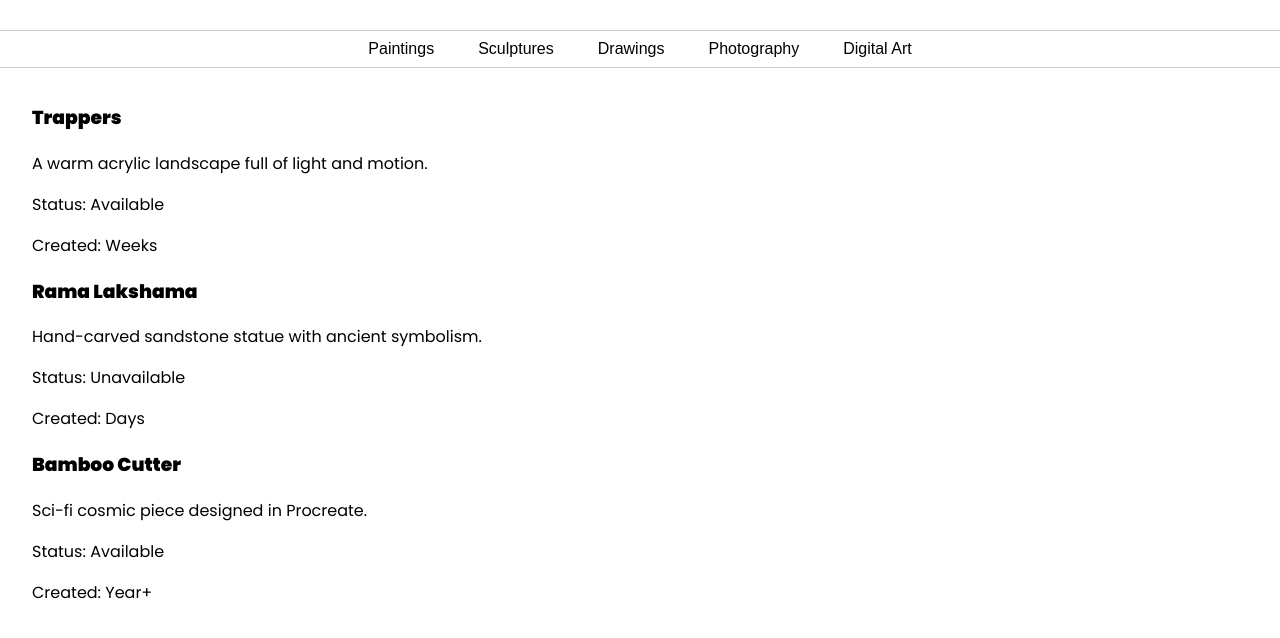
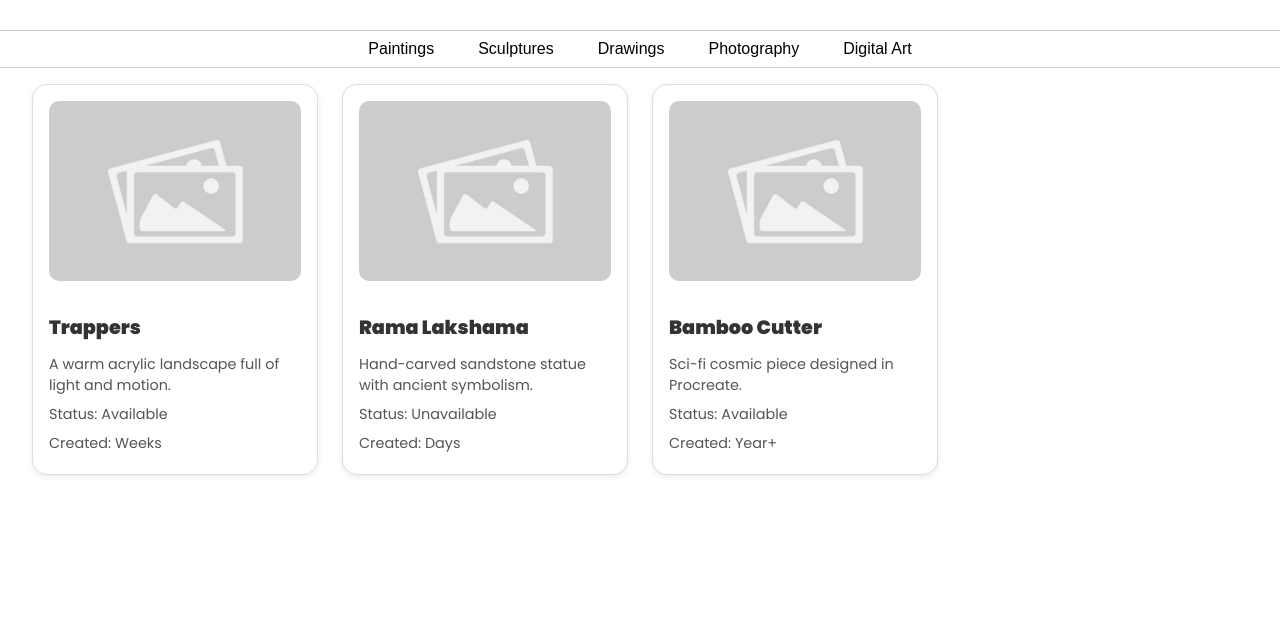
Before and after one commit to tsukki8/GHH25, a website built with Vite: page uva-swap-project/searchPage.html in a window 1280 px wide. Shown: the part 86-724 px from the top of the page. Built offline with nearby package versions, Linux system fonts and the light colour scheme.

Commit message:
Made each listing box stylized and add a placeholder image

```diff
--- a/uva-swap-project/searchPage.html
+++ b/uva-swap-project/searchPage.html
@@ -53,7 +53,6 @@
 
     </header>
 
-
     <div class="category-bar">
       <button class="category-btn" data-category="Paintings">Paintings</button>
       <button class="category-btn" data-category="Sculptures">Sculptures</button>
@@ -63,7 +62,7 @@
     </div>
 
     <!-- Results -->
-    <div id="itemsContainer"></div>
+    <div id="itemsContainer" class="storefront"></div>
   </div>
 
   <!-- JS -->
--- a/uva-swap-project/src/search.js
+++ b/uva-swap-project/src/search.js
@@ -137,6 +137,7 @@ function renderArtworks(list) {
         const div = document.createElement("div");
         div.classList.add("listing");
         div.innerHTML = `
+            <img src="${art.image || '/images/placeholder.jpg'}" alt="${art.title}">
             <h3>${art.title}</h3>
             <p>${art.description}</p>
             <p>Status: ${art.getStatus()}</p>
--- a/uva-swap-project/src/searchStyle.css
+++ b/uva-swap-project/src/searchStyle.css
@@ -186,3 +186,51 @@ html, body {
 #itemsContainer {
   padding: 1rem 2rem;
 }
+
+/* ===== STORE FRONT CONTAINER ===== */
+.storefront {
+  display: grid;
+  grid-template-columns: repeat(auto-fill, minmax(250px, 1fr)); /* responsive layout */
+  gap: 1.5rem;
+  padding: 2rem;
+}
+
+/* ===== INDIVIDUAL LISTING CARD ===== */
+.listing {
+  background-color: #fff;
+  border: 1px solid #ddd;
+  border-radius: 15px;
+  padding: 1rem;
+  box-shadow: 0 2px 6px rgba(0, 0, 0, 0.08);
+  transition: transform 0.2s ease, box-shadow 0.2s ease;
+  display: flex;
+  flex-direction: column;
+  justify-content: space-between;
+}
+
+.listing:hover {
+  transform: translateY(-5px);
+  box-shadow: 0 5px 12px rgba(0, 0, 0, 0.15);
+}
+
+/* ===== CARD CONTENT ===== */
+.listing h3 {
+  font-size: 1.2rem;
+  color: #333;
+  margin-bottom: 0.5rem;
+}
+
+.listing p {
+  font-size: 0.9rem;
+  color: #555;
+  margin: 0.25rem 0;
+}
+
+/* Optional: add an image placeholder */
+.listing img {
+  width: 100%;
+  height: 180px;
+  object-fit: cover;
+  border-radius: 10px;
+  margin-bottom: 0.8rem;
+}
```
Also changed, not shown: uva-swap-project/images/placeholder.jpg (added).
